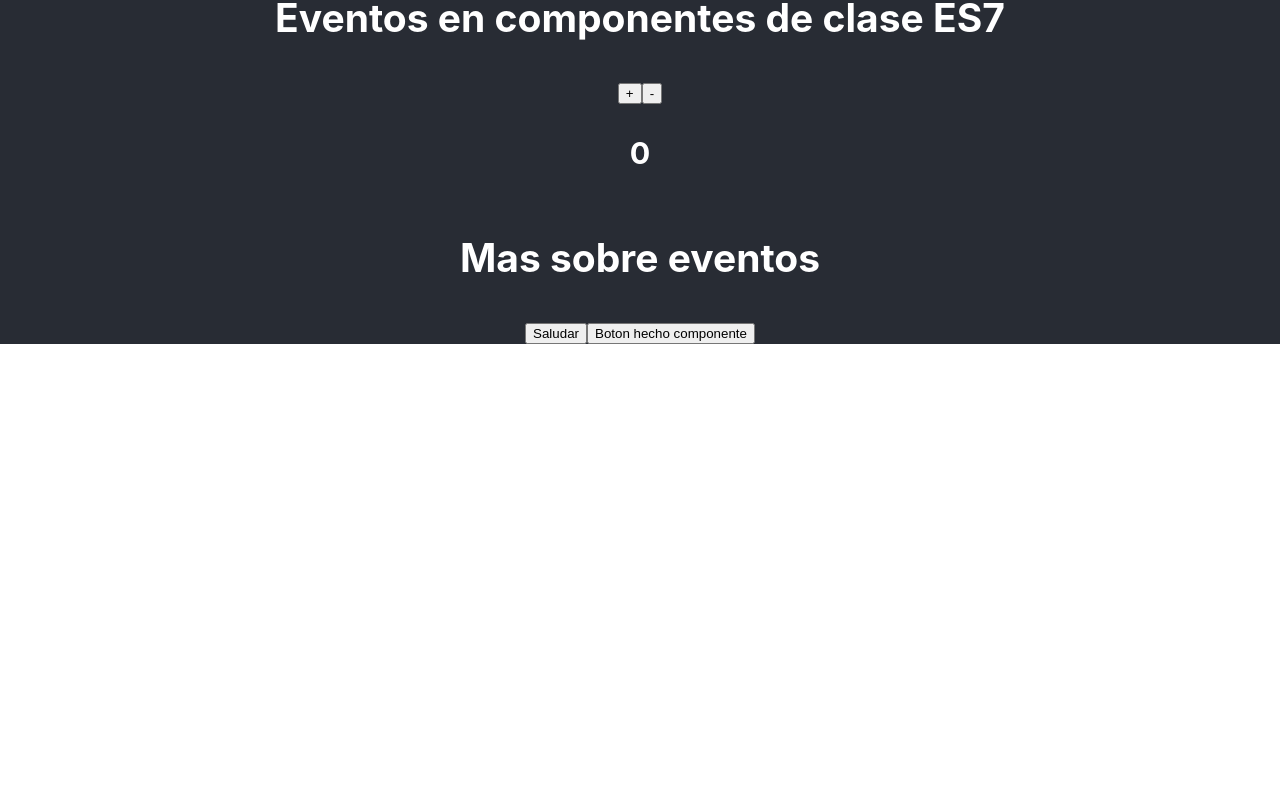
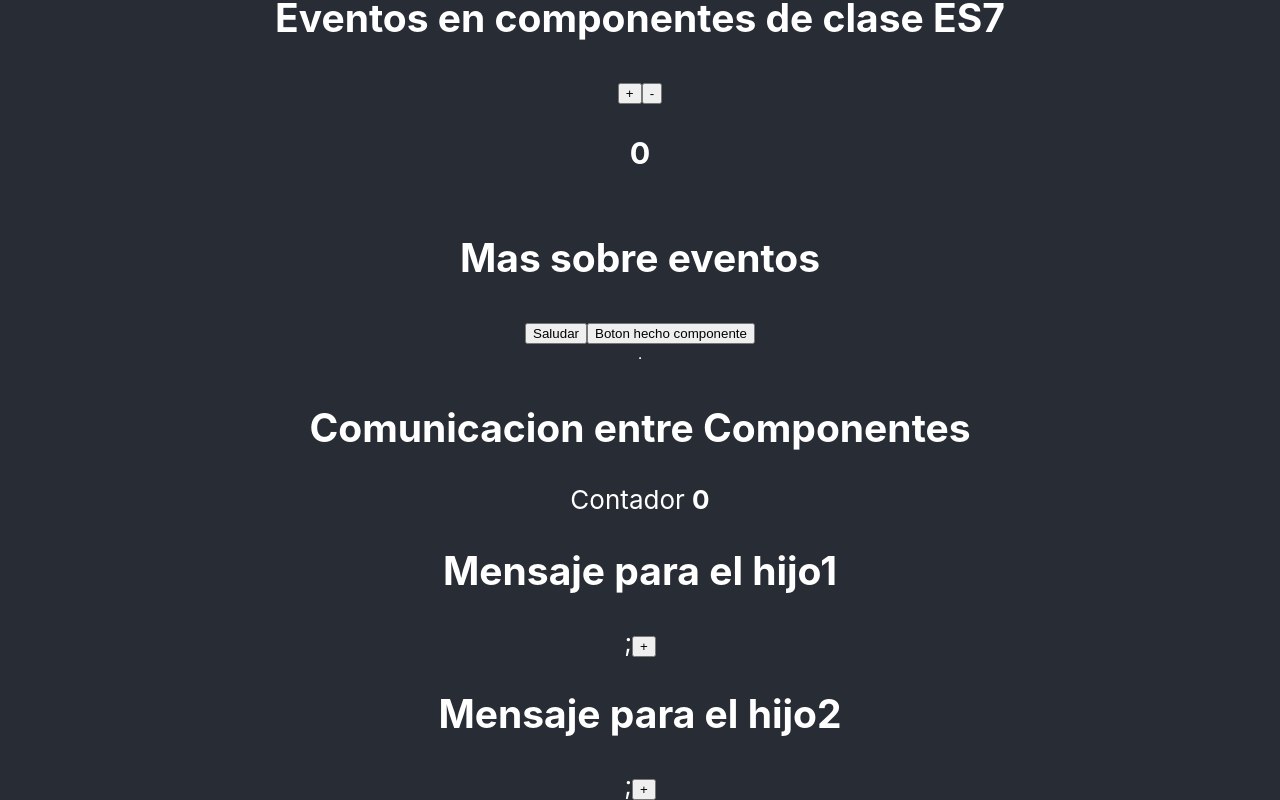
Before and after one commit to robertgrc/ReactPractice, a React (Create React App) app: page / in a window 1280 px wide. Shown: the part 1366-2166 px from the top of the page. Before the commit the page ends 1710 px from the top, so only its background shows below. Built offline with nearby package versions, Linux system fonts and the light colour scheme; the HTML template or start-up script is replaced by a standard one.

Commit message:
Add Comunicacion entre componentes

```diff
--- a/src/App.js
+++ b/src/App.js
@@ -7,6 +7,7 @@
 
 import Props from './components/practice/Props';
 import RenderizadoCondicional from './components/practice/RenderizadoCondicional';
+import ComunicacionComponentes from './components/practice/ComunicacionComponentes'
 
 
 
@@ -34,6 +35,8 @@
        <EventosES6 />
        <EventosES7 />
        <MasSobreEventos />
+       <hr/>
+       <ComunicacionComponentes />
       </header>
     </div>
   );
--- /dev/null
+++ b/src/components/practice/ComunicacionComponentes.js
@@ -0,0 +1,36 @@
+import React, {Component} from 'react';
+
+export default class Padre extends Component{
+    state={
+        contador:0,
+    };
+
+    incrementarContador=(e)=>{
+        this.setState({
+            contador:this.state.contador +1
+        })
+    }
+
+    render(){
+        return(
+            <div>
+                <h2>Comunicacion entre Componentes</h2>
+                <p>
+                   Contador <b>{this.state.contador}</b>
+                </p>
+                <Hijo incrementarContador={this.incrementarContador}mensaje="Mensaje para el hijo1"/>
+                <Hijo incrementarContador={this.incrementarContador}mensaje="Mensaje para el hijo2"/>
+            </div>
+        )
+    }
+}
+
+function Hijo (props){
+
+  return(
+    <>
+         <h2>{props.mensaje}</h2>;
+         <button onClick={props.incrementarContador}>+</button>
+    </>
+)
+};
```
